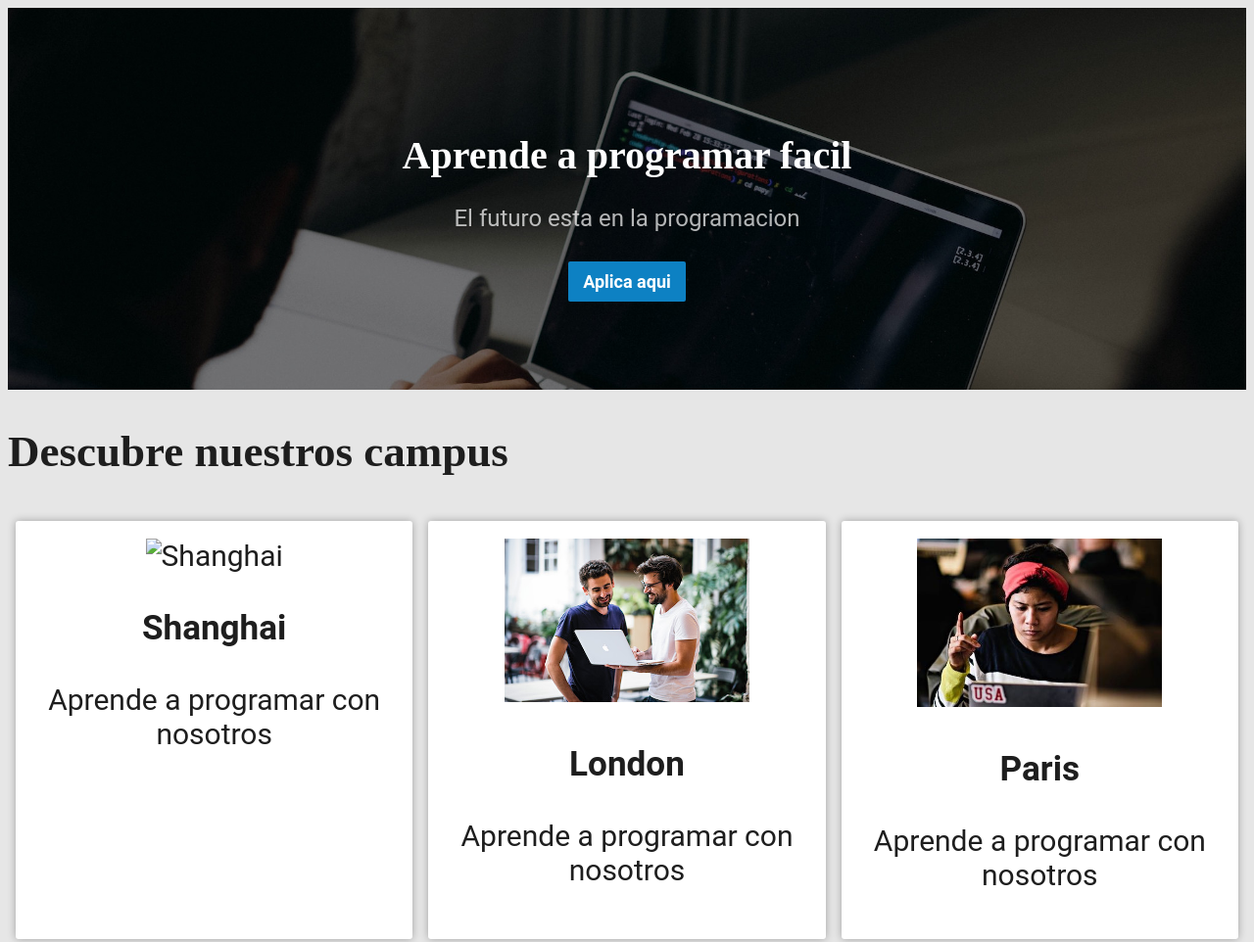
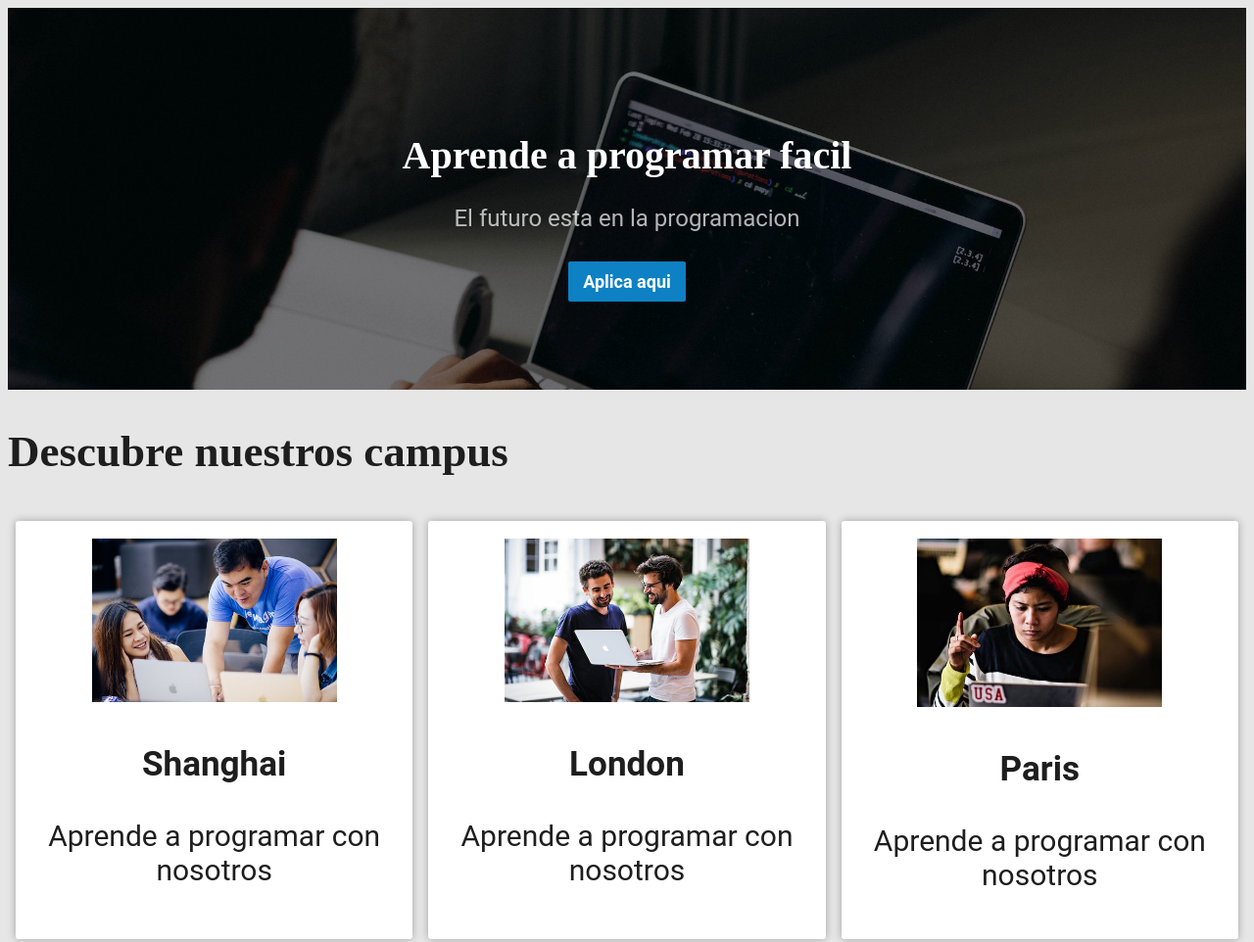
Before and after one commit to AraTanori/LeWagon, a plain HTML site: page index.html in a window 1280 px wide. Shown: the top 962 px of the page at 98% size. Drawn offline with Linux system fonts and the light colour scheme; files whose address does not match are found by name; a web font is replaced by a local one.

Commit message:
Update index.html

```diff
--- a/index.html
+++ b/index.html
@@ -28,7 +28,7 @@
 
     <div class="cards">
       <div class=" card-white">
-        <img src="images/shanghai.jpg" alt="Shanghai" width="250">
+        <img src="shanghai.jpg" alt="Shanghai" width="250">
         <h3>Shanghai</h3>
         <p>Aprende a programar con nosotros</p>
 
```
